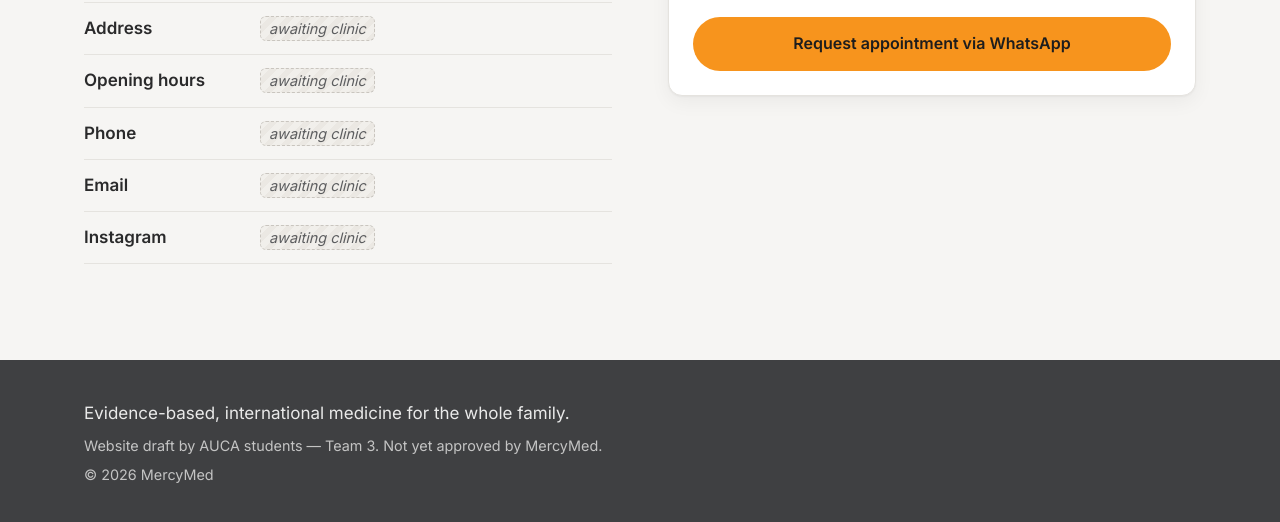
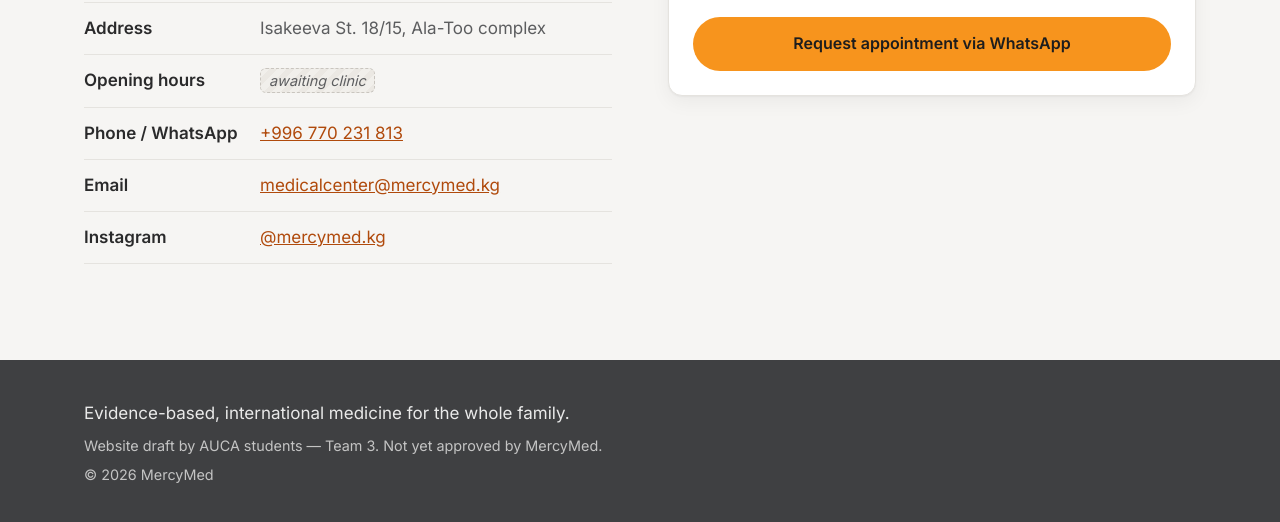
Before and after one commit to Olimkhuzha/personal-page, a plain HTML site: page hw6/index.html in a window 1280 px wide. Shown: the part 8381-8903 px from the top of the page. Drawn offline with Linux system fonts and the light colour scheme.

Commit message:
Add MercyMed contact details with phone, email and Instagram links
From CLIENT-REQUIREMENTS §10: address in EN/RU/KY (RU/KY covered by the
"translation pending review" banner), phone/WhatsApp as a tel: link,
email as a mailto: link and Instagram @mercymed.kg as a web link.
Links are only built for tel:, mailto: and https: values. The booking
form still uses the placeholder WhatsApp number.

Co-Authored-By: Claude Opus 5.5 <noreply@anthropic.com>

```diff
--- a/hw6/index.html
+++ b/hw6/index.html
@@ -241,9 +241,9 @@
             <div><dt data-t="contact.location"></dt><dd data-t="contact.locationValue"></dd></div>
             <div><dt data-t="contact.address"></dt><dd data-setting="address"></dd></div>
             <div><dt data-t="contact.hours"></dt><dd data-setting="openingHours"></dd></div>
-            <div><dt data-t="contact.phone"></dt><dd data-setting="phone"></dd></div>
-            <div><dt data-t="contact.email"></dt><dd data-setting="email"></dd></div>
-            <div><dt data-t="contact.instagram"></dt><dd data-setting="instagramUrl" data-link="true"></dd></div>
+            <div><dt data-t="contact.phone"></dt><dd data-setting="phone" data-link="tel"></dd></div>
+            <div><dt data-t="contact.email"></dt><dd data-setting="email" data-link="mailto"></dd></div>
+            <div><dt data-t="contact.instagram"></dt><dd data-setting="instagramUrl" data-link="url" data-link-label="instagramHandle"></dd></div>
           </dl>
         </div>
         <div class="contact-cta card">
--- a/hw6/js/app.js
+++ b/hw6/js/app.js
@@ -28,6 +28,26 @@
     return v[current] || v.en;
   }
 
+  /* Builds a phone, email or web link from a setting value.
+     Only tel:, mailto: and https: links are made; anything else is shown as plain text. */
+  function makeLink(kind, value, labelSetting) {
+    var a = el("a", null, value);
+    if (kind === "tel") {
+      a.href = "tel:" + value.replace(/[^\d+]/g, "");
+    } else if (kind === "mailto") {
+      if (!/^[^\s@]+@[^\s@]+$/.test(value)) return null;
+      a.href = "mailto:" + value;
+    } else if (kind === "url") {
+      if (!/^https:\/\//.test(value)) return null;
+      a.href = value; a.target = "_blank"; a.rel = "noopener";
+      a.textContent = localized(C.settings[labelSetting]) || value.replace(/^https:\/\//, "");
+    } else {
+      return null;
+    }
+    a.className = "contact-link";
+    return a;
+  }
+
   /* ---------- simple text and lists ---------- */
   function renderText() {
     document.querySelectorAll("[data-t]").forEach(function (node) {
@@ -47,13 +67,9 @@
     document.querySelectorAll("[data-setting]").forEach(function (node) {
       var v = localized(C.settings[node.getAttribute("data-setting")]);
       if (v == null || v === "") { node.replaceChildren(pendingSpan()); return; }
-      if (node.hasAttribute("data-link")) {
-        var a = el("a", null, v.replace(/^https?:\/\//, ""));
-        a.href = v; a.target = "_blank"; a.rel = "noopener";
-        node.replaceChildren(a);
-      } else {
-        node.textContent = v;
-      }
+      var link = makeLink(node.getAttribute("data-link"), v, node.getAttribute("data-link-label"));
+      if (link) node.replaceChildren(link);
+      else node.textContent = v;
     });
     document.querySelectorAll("[data-if-setting]").forEach(function (node) {
       node.hidden = !C.settings[node.getAttribute("data-if-setting")];
--- a/hw6/js/content.js
+++ b/hw6/js/content.js
@@ -15,11 +15,18 @@ window.SITE_CONTENT = {
     // Placeholder until MercyMed confirms the receptionist's WhatsApp number.
     whatsappNumber: "996000000000",
     whatsappIsPlaceholder: true,
-    instagramUrl: null,
-    address: null,
+    // Contact details given by the team lead, 18 Nov 2026 (docs/CLIENT-REQUIREMENTS.md §10).
+    instagramUrl: "https://www.instagram.com/mercymed.kg/",
+    instagramHandle: "@mercymed.kg",
+    address: {
+      en: "Isakeeva St. 18/15, Ala-Too complex",
+      ru: "ул. Исакеева, 18/15, комплекс «Ала-Тоо»",
+      ky: "Исакеев көчөсү, 18/15, «Ала-Тоо» комплекси"
+    },
     openingHours: null,
-    phone: null,
-    email: null,
+    // Shown in Contact only. The booking form keeps using whatsappNumber above.
+    phone: "+996 770 231 813",
+    email: "medicalcenter@mercymed.kg",
     prices: null
   },
 
@@ -249,7 +256,7 @@ window.SITE_CONTENT = {
         locationValue: "Tunguch microdistrict, Bishkek — near Ayu Grand and Ala-Too University",
         address: "Address",
         hours: "Opening hours",
-        phone: "Phone",
+        phone: "Phone / WhatsApp",
         email: "Email",
         whatsapp: "WhatsApp",
         instagram: "Instagram",
@@ -394,7 +401,7 @@ window.SITE_CONTENT = {
         locationValue: "Микрорайон Тунгуч, Бишкек — рядом с Ayu Grand и университетом Ала-Тоо",
         address: "Адрес",
         hours: "Часы работы",
-        phone: "Телефон",
+        phone: "Телефон / WhatsApp",
         email: "Эл. почта",
         whatsapp: "WhatsApp",
         instagram: "Instagram",
@@ -539,7 +546,7 @@ window.SITE_CONTENT = {
         locationValue: "Түңгүч кичи району, Бишкек — Ayu Grand жана Ала-Тоо университетинин жанында",
         address: "Дареги",
         hours: "Иш убактысы",
-        phone: "Телефон",
+        phone: "Телефон / WhatsApp",
         email: "Эл. почта",
         whatsapp: "WhatsApp",
         instagram: "Instagram",
```
